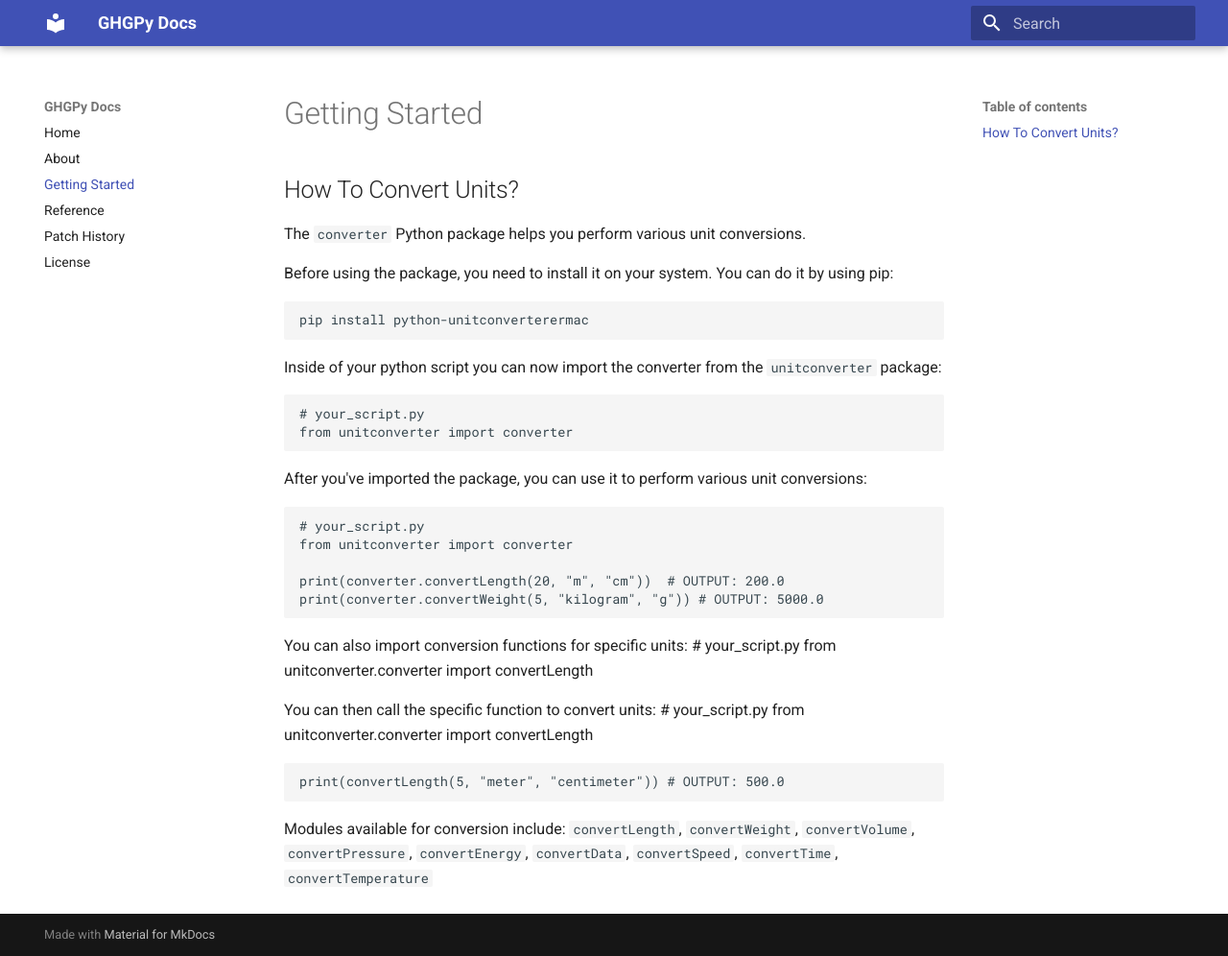
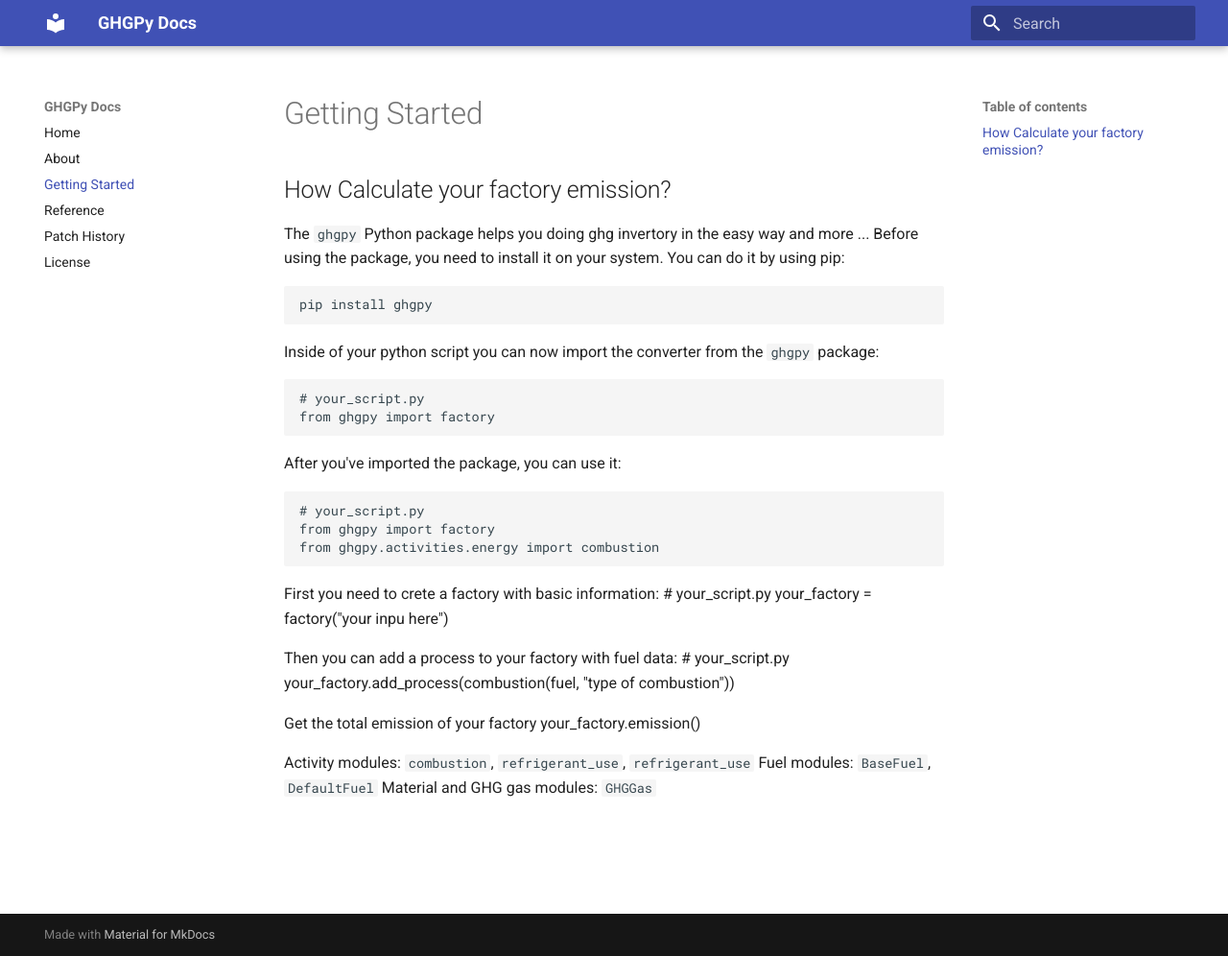
Before and after one commit to iClimate/ghgpy, an MkDocs documentation site: the page built from docs/getting_started.md, in a window 1280 px wide and 996 px high. Shown: the whole window at 96% size. Built offline with MkDocs 1.6.1 and Material for MkDocs 9.7.7, drawn with Linux system fonts in a browser that asks for light colours.

Commit message:
upate docs

```diff
--- a/docs/getting_started.md
+++ b/docs/getting_started.md
@@ -1,36 +1,35 @@
-## How To Convert Units?
+## How Calculate your factory emission?
 
-The `converter` Python package helps you perform various unit conversions.
-
+The `ghgpy` Python package helps you doing ghg invertory in the easy way and more ...
 Before using the package, you need to install it on your system. You can do it by using pip:
 
-    pip install python-unitconverterermac
+    pip install ghgpy
 
 Inside of your python script you can now import the
-converter from the `unitconverter`
+converter from the `ghgpy`
 package:
 
     # your_script.py
-    from unitconverter import converter
+    from ghgpy import factory
 
-After you've imported the package, you can use it
-to perform various unit conversions:
+After you've imported the package, you can use it:
 
     # your_script.py
-    from unitconverter import converter
+    from ghgpy import factory
+    from ghgpy.activities.energy import combustion
 
-    print(converter.convertLength(20, "m", "cm"))  # OUTPUT: 200.0
-    print(converter.convertWeight(5, "kilogram", "g")) # OUTPUT: 5000.0
+First you need to crete a factory with basic information:
+    # your_script.py
+    your_factory = factory("your inpu here")
 
-You can also import conversion functions for specific units:
+Then you can add a process to your factory with fuel data:
     # your_script.py
-    from unitconverter.converter import convertLength
+    your_factory.add_process(combustion(fuel, "type of combustion"))
 
-You can then call the specific function to convert units:
-    # your_script.py
-    from unitconverter.converter import convertLength
-
-    print(convertLength(5, "meter", "centimeter")) # OUTPUT: 500.0
+Get the total emission of your factory
+    your_factory.emission()
 
 
-Modules available for conversion include: `convertLength`, `convertWeight`, `convertVolume`, `convertPressure`, `convertEnergy`, `convertData`, `convertSpeed`, `convertTime`, `convertTemperature`
+Activity modules: `combustion`, `refrigerant_use`, `refrigerant_use`
+Fuel modules: `BaseFuel`, `DefaultFuel`
+Material and GHG gas modules: `GHGGas`
```
Also changed, not shown: docs/about.md (+6 -2 lines), docs/reference.md (+2 -0 lines), notebooks.ipynb, 6 other files.
